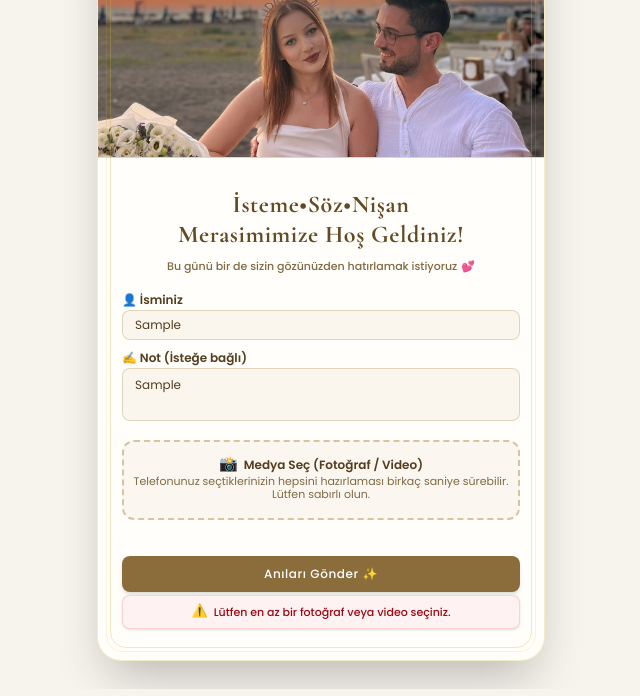
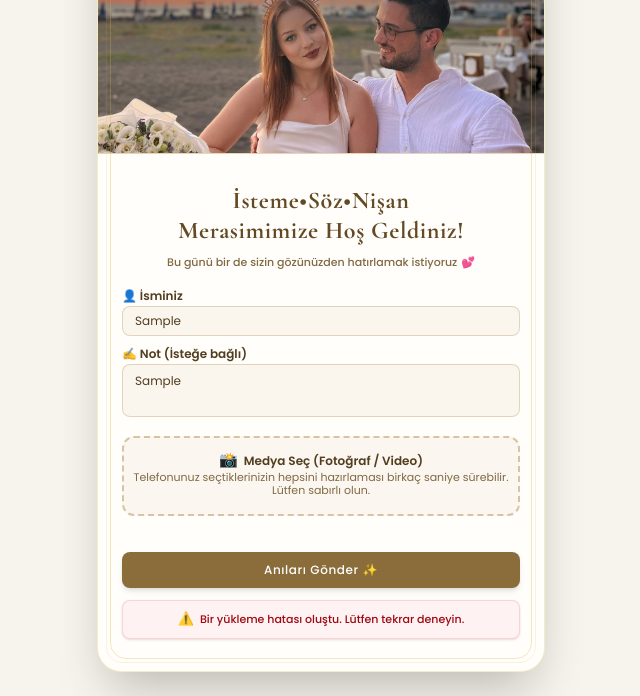
Before and after one commit to Koray-Akdere/Nisan-Dugun-Hatirasi, a website: page index.html in a window 1280 px wide. Both pictures are taken after typing "Sample", "Sample" into the empty fields and a click on the button "Anıları Gönder ✨". Shown: the part 111-807 px from the top of the page, without its empty margins (319-959 px from the left). Drawn offline with nearby package versions, Linux system fonts and the light colour scheme.

Commit message:
Add files via upload

```diff
--- a/index.html
+++ b/index.html
@@ -190,10 +190,12 @@
             </div>
           </form>
 
-          <div class="h-8 flex items-center justify-center mt-1">
+          <div
+            class="min-h-[32px] h-auto flex items-center justify-center mt-3"
+          >
             <div
               id="statusMessage"
-              class="w-full text-center text-[11px] font-medium hidden p-1.5 rounded-lg transition-all"
+              class="w-full text-center text-[11px] font-medium hidden p-2 rounded-lg transition-all leading-relaxed"
             ></div>
           </div>
         </div>
@@ -414,12 +416,13 @@
         // 2. Medya Seçimi Doğrulaması (Kırmızı Tonlarda & ⚠️ Simgeli)
         const files = Array.from(fileInput.files);
         if (files.length === 0) {
+          // Hata Durumunda (Kırmızı uyarı kutusu için)
           statusMessage.innerHTML = `
-            <span class="inline-flex items-center text-[13px] -translate-y-[1px] select-none">⚠️</span>
-            <span>Lütfen en az bir fotoğraf veya video seçiniz.</span>
+          <span class="inline-flex items-center text-[13px] -translate-y-[1px] select-none">⚠️</span>
+          <span>Bir yükleme hatası oluştu. Lütfen tekrar deneyin.</span>
           `;
           statusMessage.className =
-            "w-full flex items-center justify-center gap-1.5 text-[11px] font-medium text-red-800 bg-red-50 p-1.5 rounded-lg border border-red-200/80 shadow-sm transition-all";
+            "w-full flex items-center justify-center gap-1.5 text-[11px] font-medium text-red-800 bg-red-50 p-2 rounded-lg border border-red-200/80 shadow-sm leading-relaxed";
           statusMessage.classList.remove("hidden");
           return;
         }
@@ -432,9 +435,9 @@
         progressBar.style.width = "0%";
 
         statusMessage.textContent =
-          "Yükleme başlatılıyor... Lütfen bu sayfayı kapatmayın 🚀";
+          "Yükleme başlatılıyor... Lütfen bu sayfayı kapatmayın.";
         statusMessage.className =
-          "w-full text-center text-[11px] font-medium text-[#634a24] bg-[#f5ebd6] p-1.5 rounded-lg border border-[#bfa36f]/30 animate-pulse";
+          "w-full text-center text-[11px] font-medium text-[#634a24] bg-[#f5ebd6] p-2 rounded-lg border border-[#bfa36f]/30 animate-pulse leading-relaxed shadow-sm";
         statusMessage.classList.remove("hidden");
 
         try {
```
